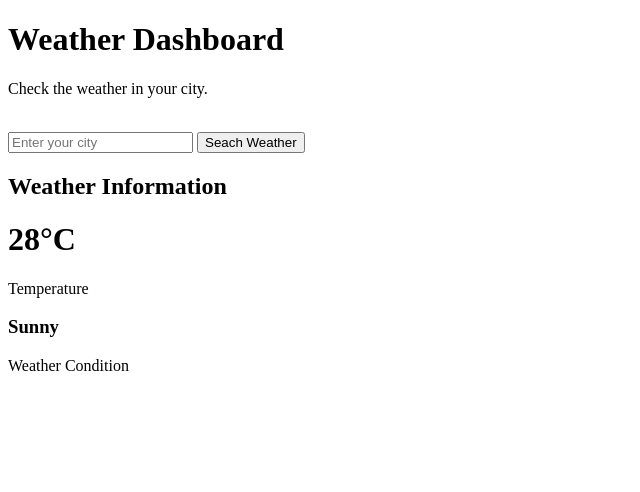
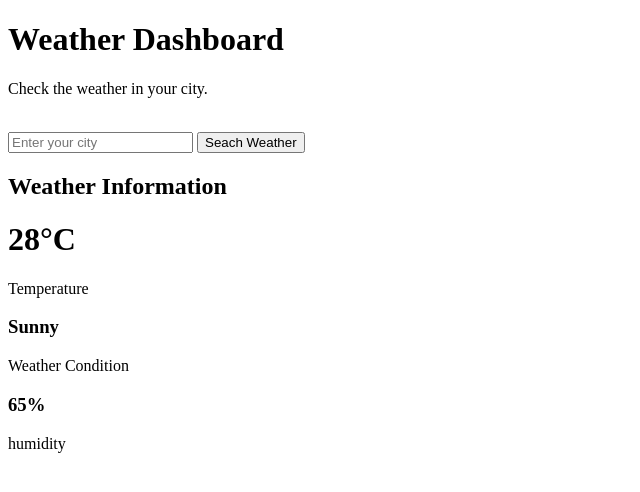
Before and after one commit to penaflorjonelbert/weather-dashboard, a plain HTML site: page Index.html in a window 1280 px wide. Shown: the whole page, without its empty margins (0-640 px from the left). Drawn offline with Linux system fonts and the light colour scheme.

Commit message:
Add humidity display

```diff
--- a/Index.html
+++ b/Index.html
@@ -24,6 +24,9 @@
   <h3 id="condition">Sunny</h3>
 <p>Weather Condition</p>
 
+<h3 id="humidity">65%</h3>
+        <p>humidity</p>
+
     </div>
 
 </body>
```
